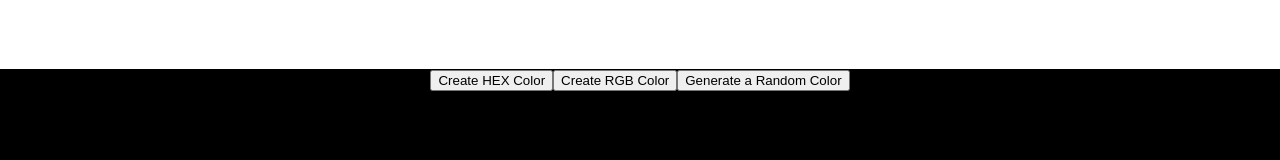
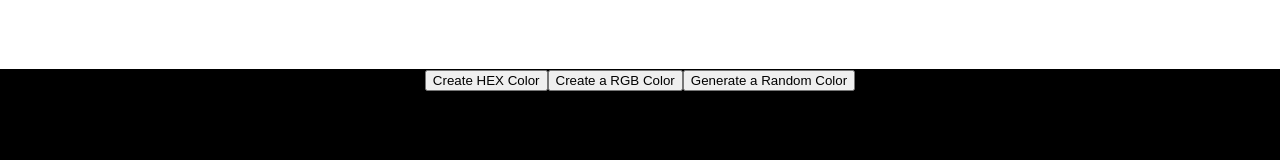
Before and after one commit to yorliabdulai/ReactInterviewProjects, a React (Create React App) app: page / in a window 1280 px wide. Shown: the part 731-891 px from the top of the page. Built offline with nearby package versions, Linux system fonts and the light colour scheme.

Commit message:
Update button label for creating RGB color

```diff
--- a/src/components/random-color/index.jsx
+++ b/src/components/random-color/index.jsx
@@ -22,7 +22,7 @@ export default function RandomColor() {
       backgroundColor: color,
     }}>
       <button onClick={()=> setTypeOfColor('hex')}>Create HEX Color</button>
-      <button onClick={() => setTypeOfColor('rgb')}>Create RGB Color</button>
+      <button onClick={() => setTypeOfColor('rgb')}>Create a RGB Color</button>
       <button onClick={handleCreateRandomColor}>Generate a Random Color</button>
      <div style={{
       display: 'flex',
```
